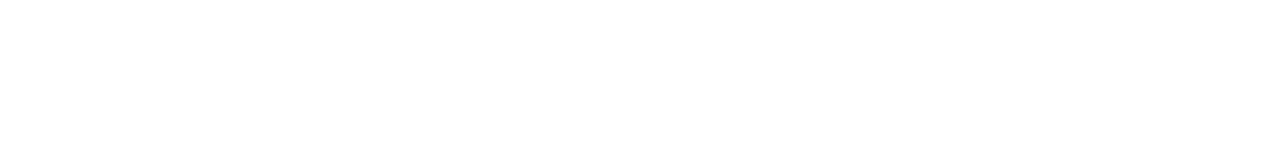
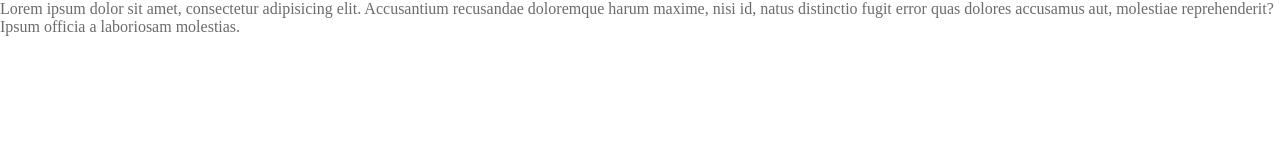
Before and after one commit to polcaronet/TravelGram, a plain HTML site: page index.html in a window 1280 px wide. Drawn offline with Linux system fonts and the light colour scheme.

Commit message:
inicial style guide

```diff
--- a/index.html
+++ b/index.html
@@ -7,6 +7,8 @@
   <link rel="stylesheet" href="styles/index.css">
 </head>
 <body>
-
+  <p>
+    Lorem ipsum dolor sit amet, consectetur adipisicing elit. Accusantium recusandae doloremque harum maxime, nisi id, natus distinctio fugit error quas dolores accusamus aut, molestiae reprehenderit? Ipsum officia a laboriosam molestias.
+  </p>
 </body>
 </html>
--- a/styles/global.css
+++ b/styles/global.css
@@ -3,3 +3,18 @@
   padding: 0;
   box-sizing: border-box;
 }
+
+:root {
+  --brand-color: #EF5F4C;
+  --background-color: #FFFFFF;
+  --surface-color: #F5F5F5;
+  --skeleton-color: #D9D9D9;
+  --shape-transparency: #FFFFFF8F;
+  --text-color-primary: #313131;
+  --text-color-secondary: #6B6B6B;
+}
+
+body {
+  color: var(--text-color-secondary);
+  background-color: var(--background-color);
+}
```
